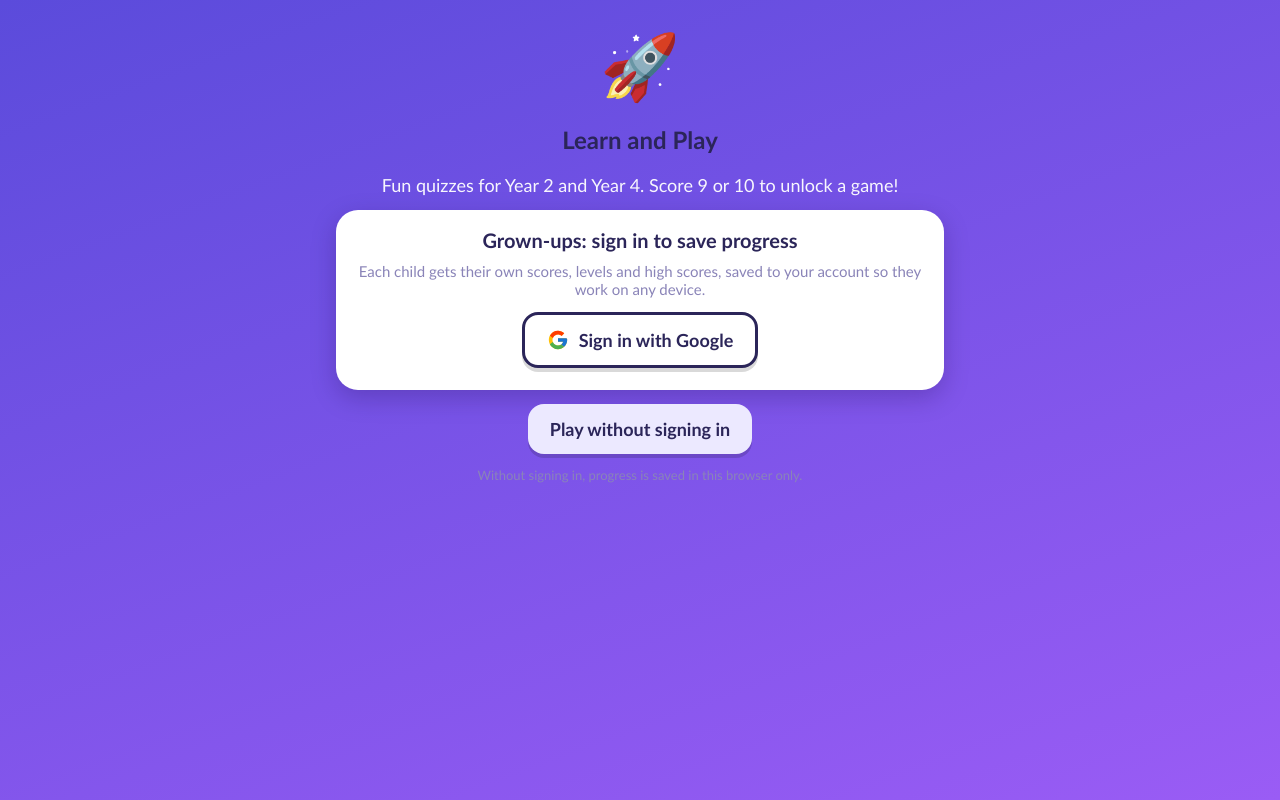
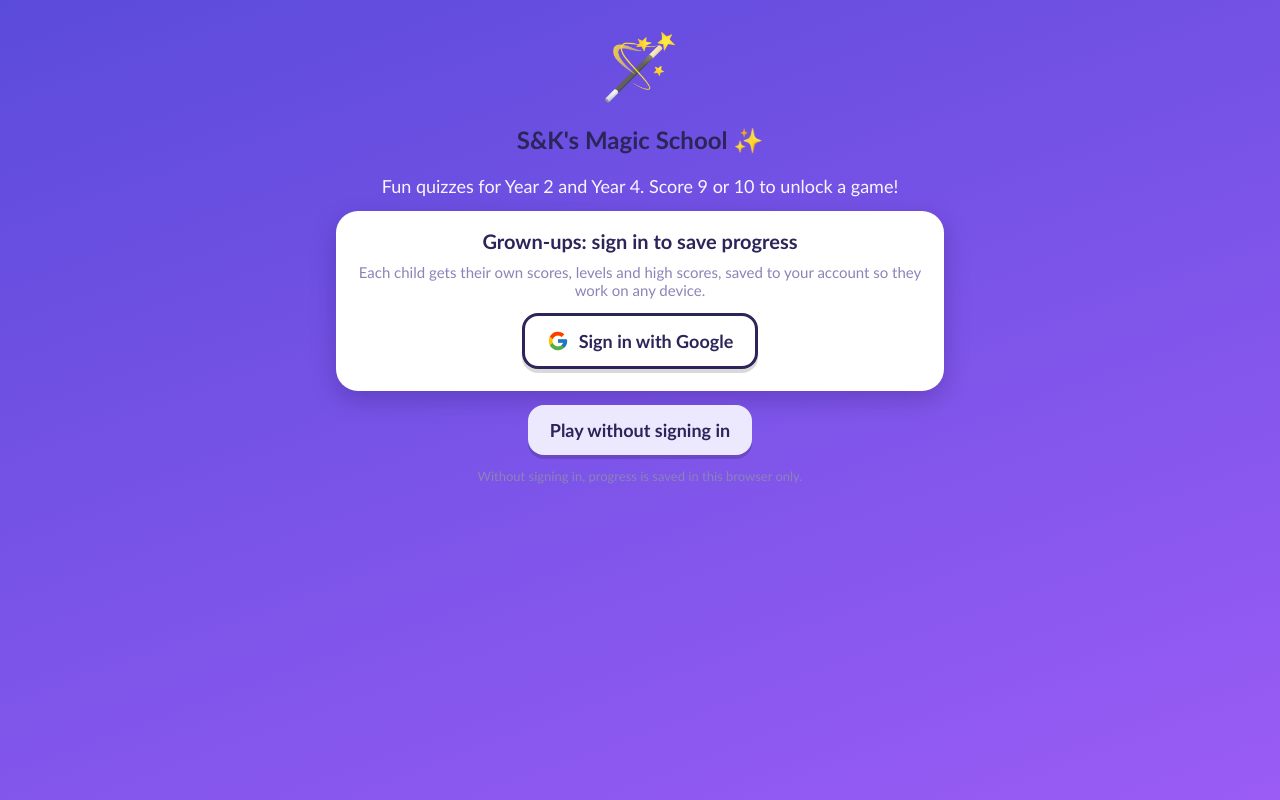
Before and after one commit to paullanzarotti/learn-and-play, a plain HTML site: page index.html in a window 1280 px wide. Drawn offline with nearby package versions, Linux system fonts and the light colour scheme.

Commit message:
v10: rename to S&K's Magic School

```diff
--- a/index.html
+++ b/index.html
@@ -3,7 +3,7 @@
 <head>
 <meta charset="utf-8">
 <meta name="viewport" content="width=device-width, initial-scale=1, maximum-scale=1">
-<title>Learn and Play</title>
+<title>S&amp;K's Magic School</title>
 <style>
 :root{--bg1:#5b4bdb;--bg2:#9a5cf5;--ink:#2b2559;--good:#22b866;--soft:#ffb347;--accent:#ff5fa2;--muted:#8a84b8;--chip:#ece9ff}
 *{box-sizing:border-box;-webkit-tap-highlight-color:transparent}
@@ -176,8 +176,8 @@ canvas{display:block;width:100%;border-radius:20px;background:#1d1747;touch-acti
 <!-- WELCOME / SIGN IN -->
 <section id="welcome" class="hidden">
   <div class="wrap">
-    <div class="welcome-logo">🚀</div>
-    <h1 style="text-align:center">Learn and Play</h1>
+    <div class="welcome-logo">🪄</div>
+    <h1 style="text-align:center">S&amp;K's Magic School ✨</h1>
     <p class="hello" style="text-align:center">Fun quizzes for Year 2 and Year 4. Score 9 or 10 to unlock a game!</p>
     <div class="card" style="text-align:center">
       <h2>Grown-ups: sign in to save progress</h2>
@@ -3318,7 +3318,7 @@ $('#createGo').onclick=async()=>{
 };
 $('#guestGo').onclick=()=>{ mode='guest'; lsSet(MKEY,'guest'); showPlayers(); };
 $('#gSign').onclick=async()=>{
-  if(window.top!==window.self){ $('#signMsg').textContent='Google sign-in only works on the Learn and Play website, not inside Claude. For now, tap “Play without signing in”.'; return; }
+  if(window.top!==window.self){ $('#signMsg').textContent='Google sign-in only works on the S&K’s Magic School website, not inside Claude. For now, tap “Play without signing in”.'; return; }
   if(!sb){ $('#signMsg').textContent='Google sign-in couldn’t load. Check your internet, or play without signing in.'; return; }
   $('#signMsg').textContent='Opening Google…';
   try{ const r=await fetch(SB_URL+'/auth/v1/settings',{headers:{apikey:SB_KEY}}); const j=await r.json(); if(j&&j.external&&j.external.google===false){ $('#signMsg').textContent='Google sign-in isn’t switched on yet. A grown-up needs to finish the set-up. For now, tap “Play without signing in”.'; return; } }catch(e){}
```
